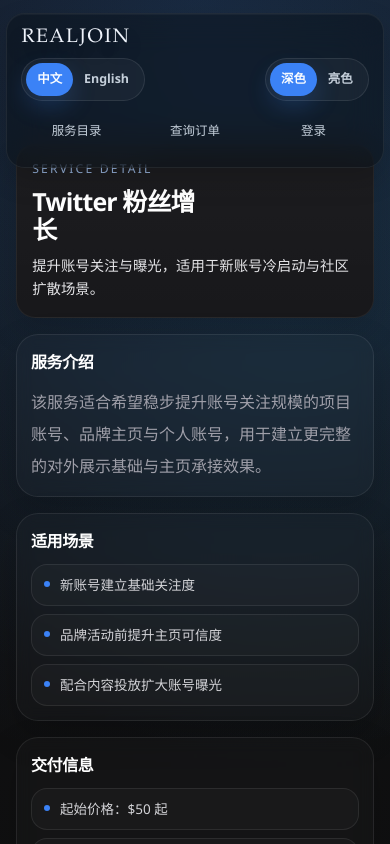
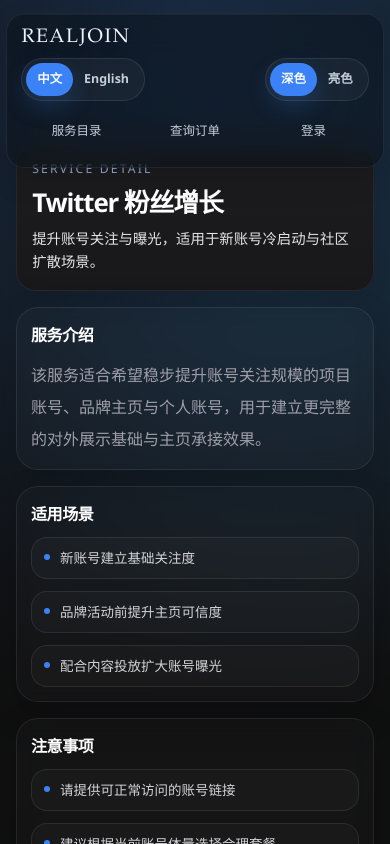
Before and after one commit to BarneyD66/Avola, a Next.js app: page /service/twitter-growth in a window 390 px wide. Shown: the top 844 px of the page. Built offline with nearby package versions, Linux system fonts and the light colour scheme.

Commit message:
Polish service detail mobile layout

```diff
--- a/app/globals.css
+++ b/app/globals.css
@@ -2251,8 +2251,11 @@
   }
 
   .service-detail-hero-card h1 {
-    max-width: 12ch;
+    max-width: 100%;
     margin-top: 0.7rem;
+    white-space: nowrap;
+    font-size: clamp(1.34rem, 7.4vw, 1.62rem);
+    letter-spacing: -0.045em;
   }
 
   .service-detail-hero-card p.text-\[15px\],
--- a/components/ServiceDetailHero.tsx
+++ b/components/ServiceDetailHero.tsx
@@ -1,6 +1,5 @@
 "use client";
 
-import { InfoList } from "@/components/InfoList";
 import { useLocale } from "@/components/LocaleProvider";
 import { SectionBlock } from "@/components/SectionBlock";
 import type { Service } from "@/data/services";
@@ -13,16 +12,6 @@
 export function ServiceDetailHero({ service }: ServiceDetailHeroProps) {
   const { locale, messages } = useLocale();
   const localizedService = getLocalizedService(service, locale);
-
-  const deliveryItems = [
-    messages.service.startingPrice.replace("{value}", localizedService.price),
-    messages.service.estimatedDelivery.replace(
-      "{value}",
-      localizedService.deliveryTime,
-    ),
-    messages.service.executionMode,
-    messages.service.purchaseMode,
-  ];
 
   return (
     <div className="service-detail-stack space-y-4 sm:space-y-6">
@@ -45,15 +34,31 @@
       </SectionBlock>
 
       <SectionBlock title={messages.service.scenariosTitle}>
-        <InfoList items={localizedService.scenarios} />
-      </SectionBlock>
-
-      <SectionBlock title={messages.service.deliveryTitle}>
-        <InfoList items={deliveryItems} />
+        <ul className="space-y-3">
+          {localizedService.scenarios.map((item) => (
+            <li
+              key={item}
+              className="flex items-start gap-2.5 rounded-2xl border border-white/6 bg-white/[0.025] px-3 py-2 text-[13.5px] leading-6 text-zinc-300 sm:gap-3 sm:px-4 sm:py-3 sm:text-base sm:leading-7"
+            >
+              <span className="mt-2 h-1.5 w-1.5 flex-none rounded-full bg-accent" />
+              <span>{item}</span>
+            </li>
+          ))}
+        </ul>
       </SectionBlock>
 
       <SectionBlock title={messages.service.notesTitle}>
-        <InfoList items={localizedService.notes} />
+        <ul className="space-y-3">
+          {localizedService.notes.map((item) => (
+            <li
+              key={item}
+              className="flex items-start gap-2.5 rounded-2xl border border-white/6 bg-white/[0.025] px-3 py-2 text-[13.5px] leading-6 text-zinc-300 sm:gap-3 sm:px-4 sm:py-3 sm:text-base sm:leading-7"
+            >
+              <span className="mt-2 h-1.5 w-1.5 flex-none rounded-full bg-accent" />
+              <span>{item}</span>
+            </li>
+          ))}
+        </ul>
       </SectionBlock>
     </div>
   );
--- a/data/services.ts
+++ b/data/services.ts
@@ -380,7 +380,15 @@
     { price: "$260", result: "约 500 评论", deliveryTime: "24-48 小时" },
   ]),
   "telegram-join-group": createPackages("telegram-join-group", [
-    { price: "$60", result: "约 300 人加入群组", deliveryTime: "12-24 小时" },
+    {
+      price: "$2",
+      displayPrice: "$2",
+      internalCost: "$1",
+      result: "约 300 人加入群组",
+      deliveryTime: "72 小时",
+      durationLabel: "72 小时",
+      durationHours: "72 Hours",
+    },
     {
       price: "$140",
       result: "约 900 人加入群组",
```
